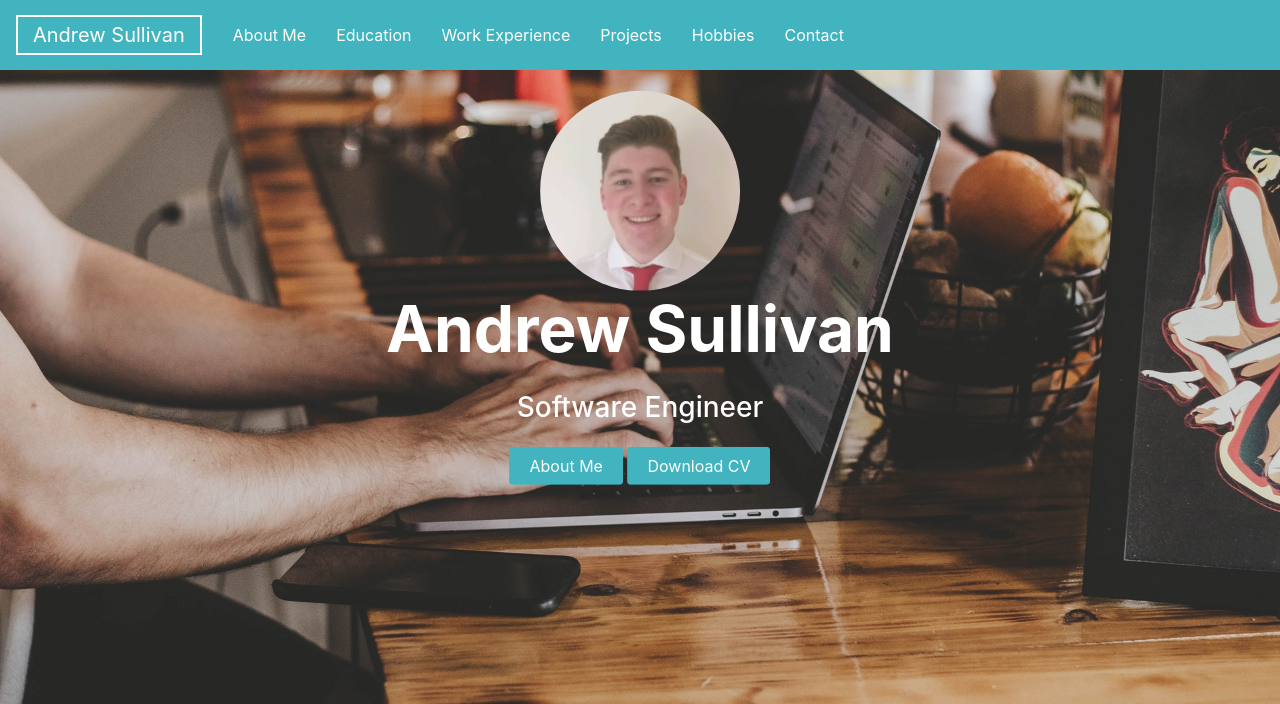
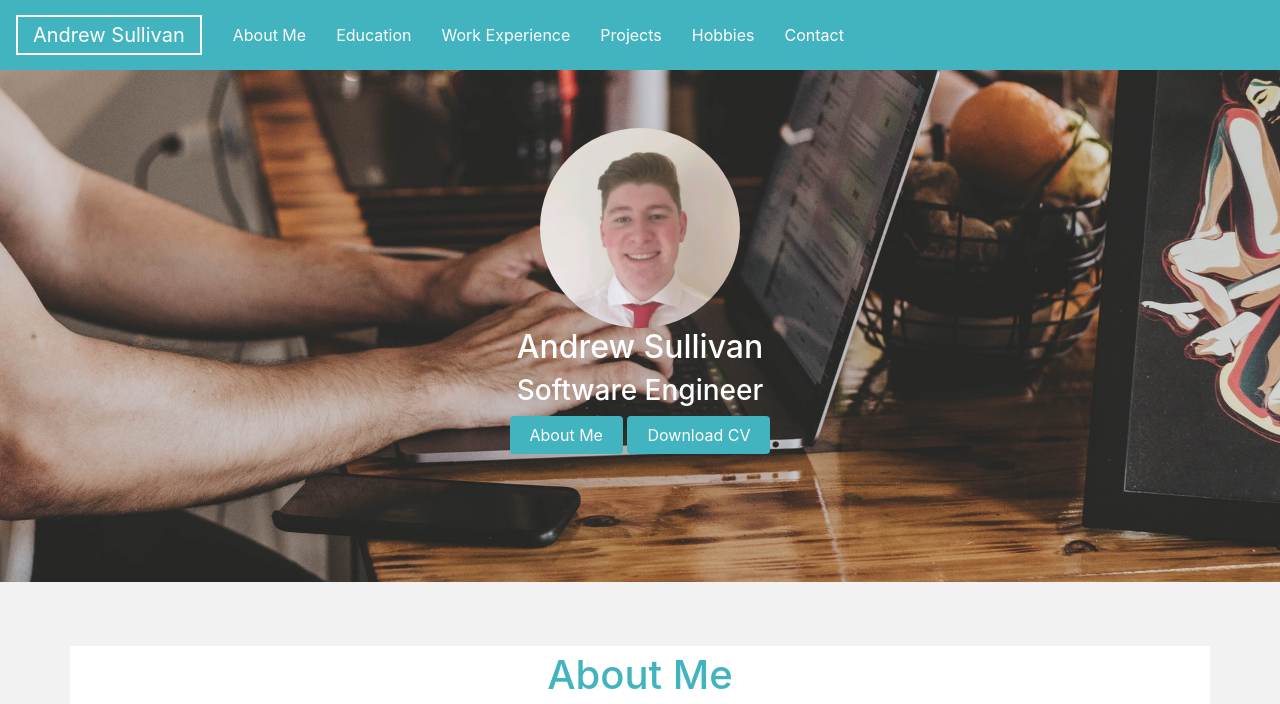
Before and after one commit to andrew-18/IMDCA2, a plain HTML site: page index.html in a window 1280 px wide. Shown: the top 704 px of the page. Drawn offline with nearby package versions, Linux system fonts and the light colour scheme.

Commit message:
Fixing hero component

```diff
--- a/css/custom.css
+++ b/css/custom.css
@@ -1,6 +1,10 @@
 body {
     margin: 0;
     background-color: #f2f2f2;
+}
+
+.fa-bars {
+    background-color: #ffffff;
 }
 
 .custom-navbar {
@@ -33,33 +37,33 @@ a:hover.nav-link {
     color: #ffffff;
 }
 
-.landing-container {
+.hero-component-image {
+    background-image: url('../assets/background.jpg');
+    height: 100%;
     width: 100%;
-    padding: 0;
+    padding-top: 10%;
+    padding-bottom: 10%;
+    background-position: center;
+    background-repeat: no-repeat;
+    background-size: cover;
     position: relative;
     text-align: center;
+}
+
+.hero-conponent-text {
+    text-align: center;
+    top: 50%;
+    left: 50%;
+    transform: translate(-50%, -50%);
+    color: white;
+}
+
+.front-name {
     color: #ffffff;
 }
 
-.background-image {
-    width: 100%;
-}
-
-.front-image-container {
-    position: absolute;
-    top: 40%;
-    left: 50%;
-    transform: translate(-50%, -50%);
-}
-
-.front-name {
-    font-size: 4em;
-    font-weight: 700;
-    padding-bottom: 15px;
-}
-
 .front-occupation {
-    padding-bottom: 15px;
+    color: #ffffff;
 }
 
 .btn-aboutme, .btn-cv{
--- a/index.html
+++ b/index.html
@@ -6,7 +6,7 @@
     <meta name='viewport' content='width=device-width, initial-scale=1, shrink-to-fit=no'>
     <link rel='stylesheet' href='css/bootstrap.css'>
     <link rel='stylesheet' href='css/custom.css'>
-    <link rel="stylesheet" href="https://cdnjs.cloudflare.com/ajax/libs/font-awesome/4.7.0/css/font-awesome.min.css">
+    <link rel='stylesheet' href='https://cdnjs.cloudflare.com/ajax/libs/font-awesome/4.7.0/css/font-awesome.min.css'>
     <script src='js/bootstrap.js'></script>
 
     <script src='https://code.jquery.com/jquery-3.4.1.slim.min.js' integrity='sha384-J6qa4849blE2+poT4WnyKhv5vZF5SrPo0iEjwBvKU7imGFAV0wwj1yYfoRSJoZ+n' crossorigin='anonymous'></script>
@@ -19,7 +19,7 @@
     <nav class='navbar navbar-expand-sm custom-navbar fixed-top' id='scrollable-narbar'>
       <a class='navbar-brand home-link' href='index.html'>Andrew Sullivan</a>
       <button class='navbar-toggler' type='button' data-toggle='collapse' data-target='#nav-collapse'>
-        <span class='navbar-toggler-icon'></span>
+        <i class='fa fa-bars'></i>
       </button>
       <div class='collapse navbar-collapse' id='nav-collapse'>
         <ul class='navbar-nav'>
@@ -46,13 +46,16 @@
     </nav>
 
     <div class='container-fluid landing-container'>
-      <img class='background-image' src='assets/background.jpg'>
-      <div class='front-image-container'>
-        <img class='rounded-circle front-image' src='assets/front-image.jfif'>
-        <h2 class='front-name'>Andrew Sullivan</h2>
-        <h3 class=front-occupation>Software Engineer</h3>
-        <button class='btn btn-aboutme'><a class='btn-aboutme-a' href='#aboutme'>About Me</a></button>
-        <button class='btn btn-cv'><a href='AndrewSullivanCV.pdf' download class='btn-cv-a'>Download CV</a></button>
+      <div class='row'>
+        <div class='col-sm-12 col-md-12 hero-component-image'>
+          <div class='hero-component-text container'>
+            <img class='rounded-circle front-image' src='assets/front-image.jfif'>
+            <h2 class='front-name'>Andrew Sullivan</h2>
+            <h3 class=front-occupation>Software Engineer</h3>
+            <button class='btn btn-aboutme'><a class='btn-aboutme-a' href='#aboutme'>About Me</a></button>
+            <button class='btn btn-cv'><a href='AndrewSullivanCV.pdf' download class='btn-cv-a'>Download CV</a></button>
+          </div>
+        </div>
       </div>
     </div>
 
```
